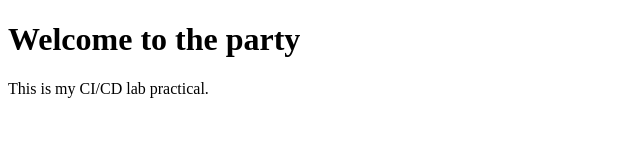
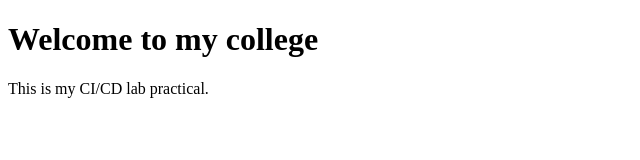
Before and after one commit to bharathvallapu/CICD, a plain HTML site: page index.html in a window 1280 px wide. Shown: the whole page, without its empty margins (0-640 px from the left). Drawn offline with Linux system fonts and the light colour scheme.

Commit message:
Update index.html

```diff
--- a/index.html
+++ b/index.html
@@ -4,7 +4,7 @@
     <title>My College Website</title>
 </head>
 <body>
-    <h1>Welcome to the party</h1>
+    <h1>Welcome to my college</h1>
     <p>This is my CI/CD lab practical.</p>
 </body>
 </html>
```
